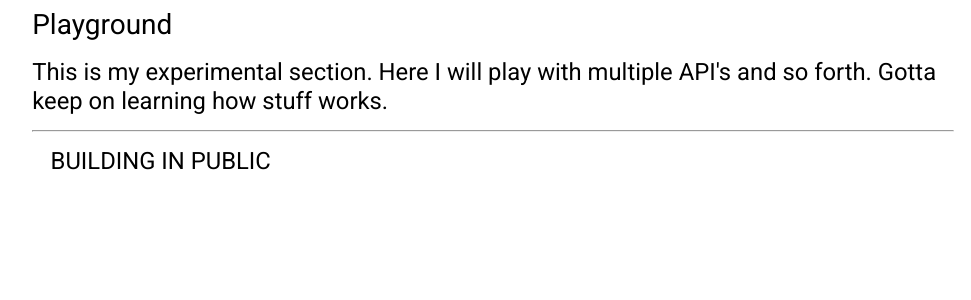
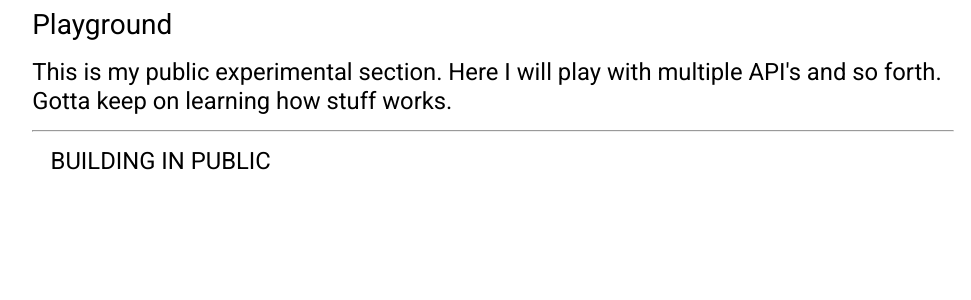
Before and after one commit to burgundy93/flaskblog, a Flask app: template templates/play.html in a window 1280 px wide. Shown: the top 300 px of the page, without its empty margins (147-1118 px from the left). Run offline with Flask 2, Linux system fonts and the light colour scheme; the template is opened without the code that fills it, so the values that code supplies are empty; some libraries are stand-ins or nearby versions.

Commit message:
edit index

```diff
--- a/requirements.txt
+++ b/requirements.txt
@@ -2,3 +2,4 @@ flask
 markdown2
 Flask-Markdown
 graphqlclient
+requests
--- a/templates/play.html
+++ b/templates/play.html
@@ -29,7 +29,7 @@ Peace!
                 <div class="col-12">
 
                     <h1>Playground</h1>
-                    <h2>This is my experimental section. Here I will play with multiple API's and so forth. Gotta keep on learning how stuff works.</h2>
+                    <h2>This is my public experimental section. Here I will play with multiple API's and so forth. Gotta keep on learning how stuff works.</h2>
 
                     <hr>
                     <div class="col-6">
```
